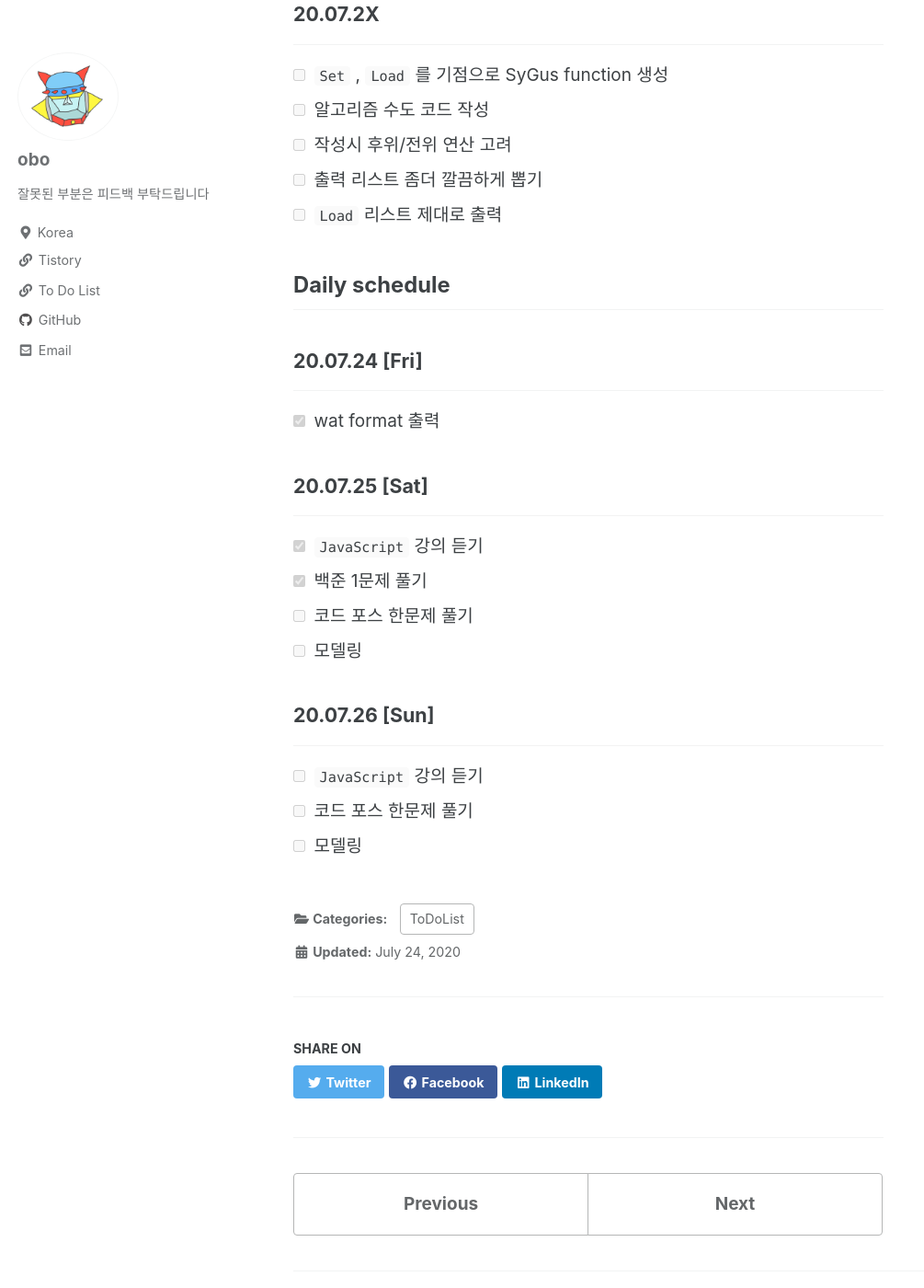
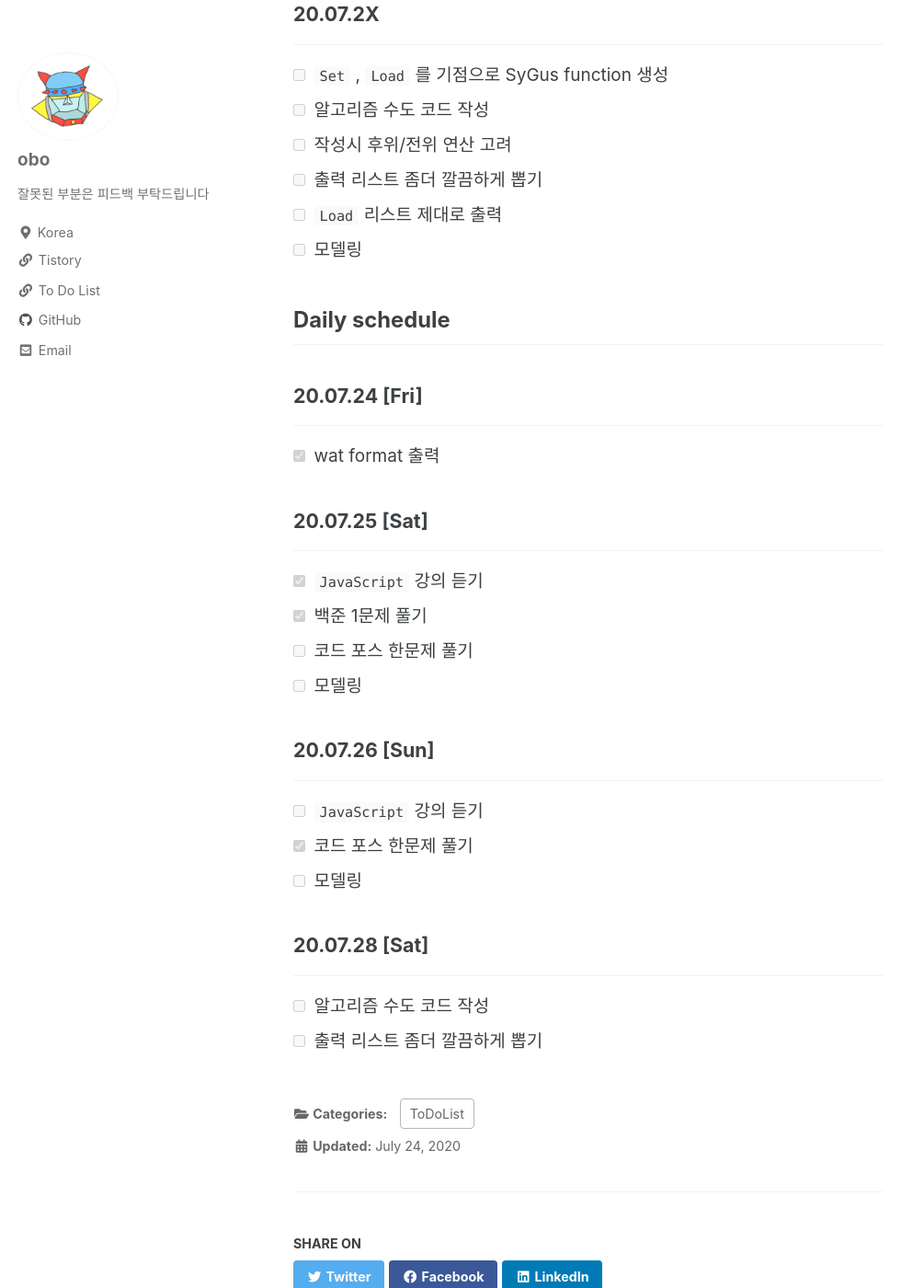
Before and after one commit to ggh-png/happyOBO.github.io, a Jekyll site: the page built from _posts/2020-07-24-TodoList-post.md, in a window 1280 px wide and 1400 px high, scrolled down 302 px. Shown: the whole window at 92% size, without its empty margins (0-1005 px from the left). Built offline with Jekyll 4.4.1, drawn with Linux system fonts in a browser that asks for light colours; cached includes are drawn as plain includes.

Commit message:
Update 2020-07-24-TodoList-post.md

````diff
--- a/_posts/2020-07-24-TodoList-post.md
+++ b/_posts/2020-07-24-TodoList-post.md
@@ -13,6 +13,7 @@ categories: ToDoList
 - [ ] 작성시 후위/전위 연산 고려
 - [ ] 출력 리스트 좀더 깔끔하게 뽑기
 - [ ] ```Load``` 리스트 제대로 출력
+- [ ] 모델링
 
 
 ## Daily schedule
@@ -31,5 +32,10 @@ categories: ToDoList
 ### 20.07.26 [Sun]
 ***
 - [ ] ```JavaScript``` 강의 듣기
-- [ ] 코드 포스 한문제 풀기
+- [x] 코드 포스 한문제 풀기
 - [ ] 모델링
+
+### 20.07.28 [Sat]
+***
+- [ ] 알고리즘 수도 코드 작성
+- [ ] 출력 리스트 좀더 깔끔하게 뽑기
````
